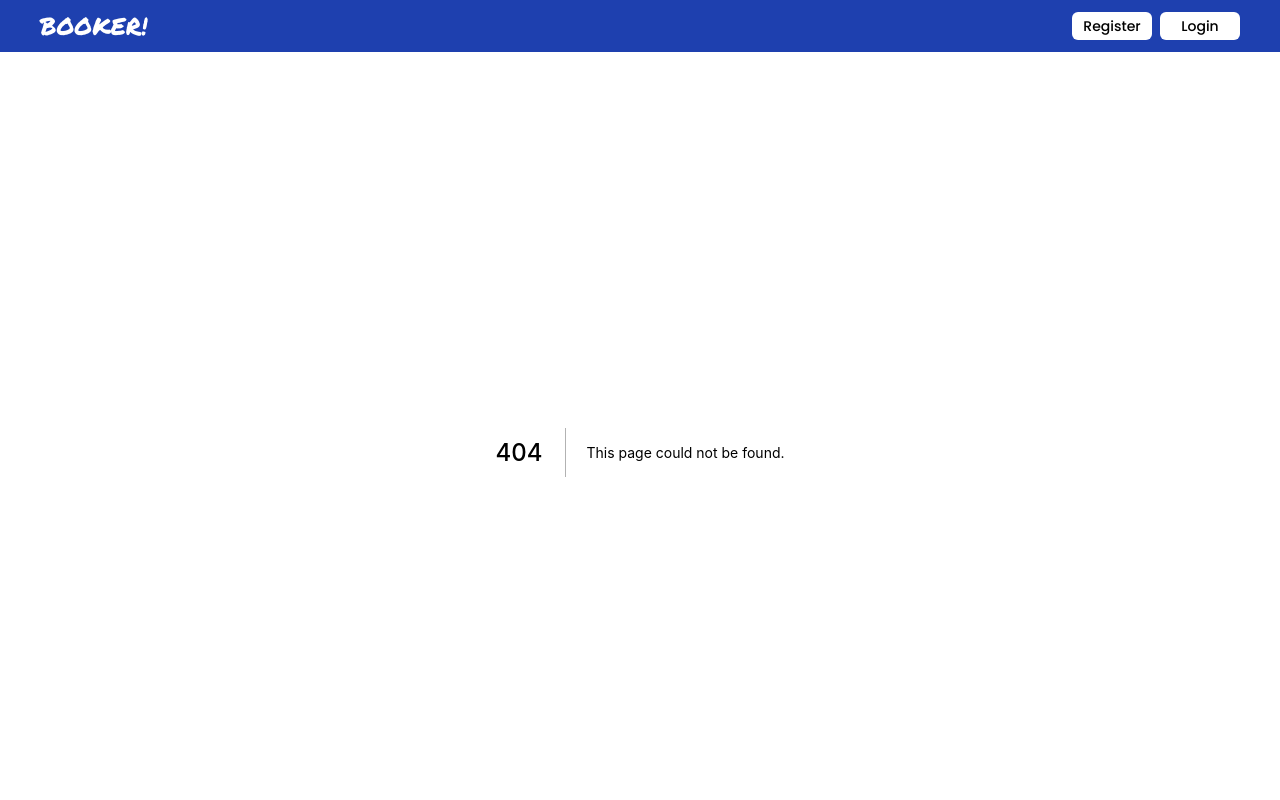
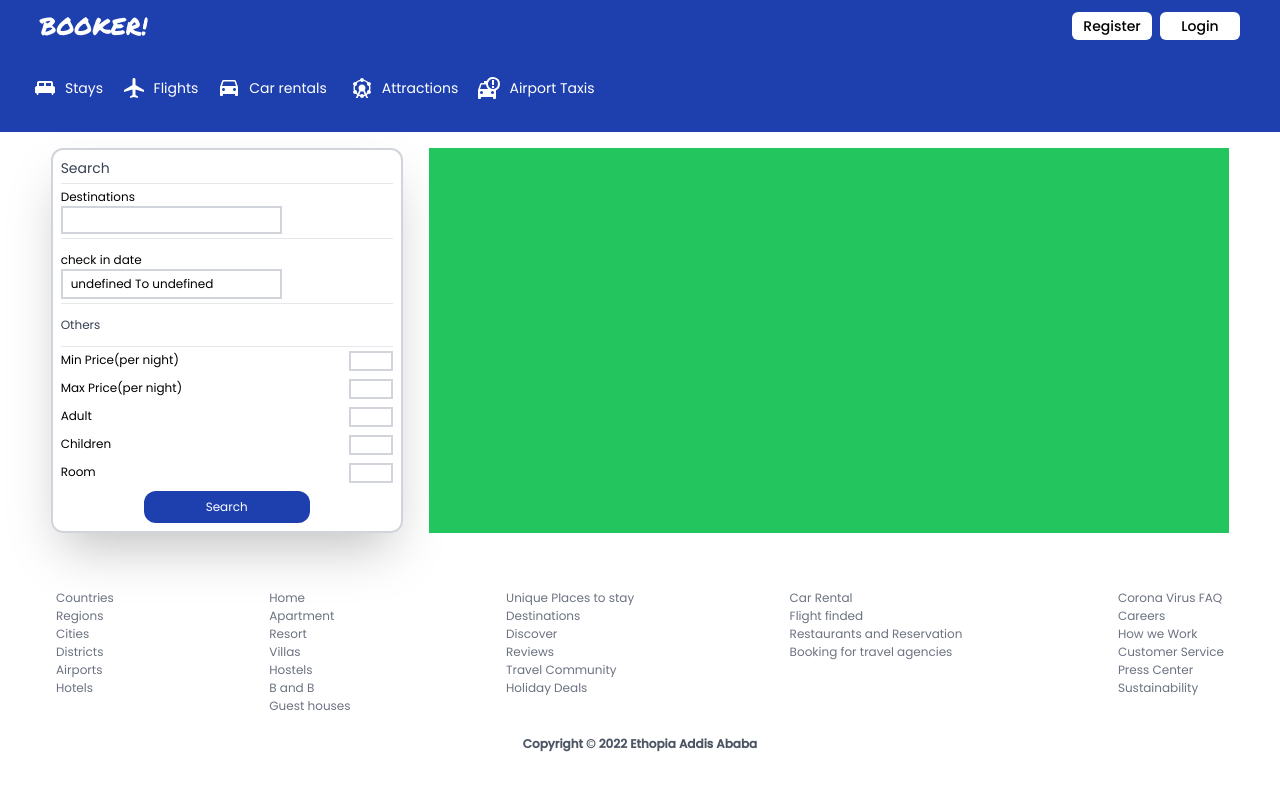
Before and after one commit to liferacer23/Hotel-Reservation-Client, a Next.js app: page /lists in a window 1280 px wide. Before the commit this address had no page. Shown: the top 800 px of the page. Built offline with nearby package versions, Linux system fonts and the light colour scheme.

Commit message:
made some modifications to the list page

```diff
--- a/components/Header.js
+++ b/components/Header.js
@@ -12,6 +12,8 @@ import { DateRange } from "react-date-range";
 import { format } from "date-fns";
 import {motion} from 'framer-motion'
 import { duration } from "@mui/material";
+import { useRouter } from "next/router";
+import Link from "next/link";
 export default function Header({type}) {
   const sub = "sub";
   const add = "add";
@@ -19,12 +21,27 @@ export default function Header({type}) {
     { startDate: new Date(), endDate: new Date(), key: "selection" },
   ]);
   const [openDate, setOpenDate] = useState(false);
+  const [destination, setDestination] = useState("");
   const [openOptions, setOpenOptions] = useState(false);
+
   const [options, setOptions] = useState({
     adults: 0,
     children: 0,
     room: 0,
   });
+
+  let data = {
+    startDate:format(date[0].startDate, "MM-dd-yyyy"),
+    endDate:format(date[0].endDate, "MM-dd-yyyy"),
+    destination:destination,
+    adults:options.adults,
+    children:options.children,
+    room:options.room,
+  };
+
+
+
+
   const cusomerHandler = (name, operation) => {
     setOptions((prev) => {
       return {
@@ -40,6 +57,13 @@ export default function Header({type}) {
 
     });
   };
+
+  //console.log(data);
+
+/*   const handleSearch=()=>{
+        route.push('/lists',{state:{destination,date,options}})
+
+  } */
   return (
     <>
       <div className="relative flex flex-col w-screen bg-blue-800 text-white">
@@ -87,18 +111,21 @@ export default function Header({type}) {
               className="text-sm h-full outline-none pl-2"
               type="text"
               placeholder="Where are you going?"
+              onChange={(e)=>{setDestination(e.target.value)}}
             />
           </div>
           <div className=" cursor-pointer relative flex p-1 space-x-2 items-center">
             <CalendarTodayIcon
               onClick={() => {
                 setOpenDate((prev) => !prev);
+                setOpenOptions(false)
               }}
               className="text-yellow-500"
             />
             <span
               onClick={() => {
                 setOpenDate((prev) => !prev);
+                setOpenOptions(false)
               }}
               className="flex text-center text-xs"
             >
@@ -113,14 +140,15 @@ export default function Header({type}) {
                 moveRangeOnFirstSelection={false}
                 ranges={date}
                 className="z-50 absolute top-11"
+                minDate={new Date()}
               />
             ) : (
               ""
             )}
           </div>
           <div className="realtive flex p-1 space-x-2 items-center">
-            <Person onClick={()=>{setOpenOptions(prev=>!prev)}} className="cursor-pointer text-yellow-500" />
-            <span onClick={()=>{setOpenOptions(prev=>!prev)}} className="text-xs w-[13rem] text-center cursor-pointer">
+            <Person onClick={()=>{setOpenOptions(prev=>!prev);setOpenDate(false);}} className="cursor-pointer text-yellow-500" />
+            <span onClick={()=>{setOpenOptions(prev=>!prev);setOpenDate(false);}} className="text-xs w-[13rem] text-center cursor-pointer">
               {`${options.adults} · Adults ${options.children} · Children ${options.room} · Room`}{" "}
             </span>
             {openOptions? <div className="z-50 bg-white absolute text-xs flex flex-col justify-between rounded-xl p-2 top-[10rem] border-2 border-gray-200 text-gray-800 w-[12rem] h-[8rem]">
@@ -201,9 +229,14 @@ export default function Header({type}) {
             </div>:""}
           </div>
           <div className="flex p-1 space-x-2 items-center">
-            <button className="rounded-xl w-20 h-8 text-sm bg-blue-800 text-white">
+           <Link as ="/lists" href={{
+             pathname: "/lists",
+             query:data
+           }}>
+            <button  className="rounded-xl w-20 h-8 text-sm bg-blue-800 text-white">
               Search
             </button>
+            </Link>
           </div>
         </motion.div>
         </>
--- /dev/null
+++ b/components/Lists.js
@@ -0,0 +1,100 @@
+import React, { useState } from 'react'
+import { useRouter } from "next/router";
+import { DateRange } from 'react-date-range';
+import { format } from "date-fns";
+export default function Lists() {
+    const router = useRouter();
+    const query = router.query;
+    const [changed,setChanged]=useState(false);
+    const [open,setOpen]=useState(false);
+    const [destination,setDestination]= useState(query.destination);
+    const [options,setOptions]= useState({
+        adults: query.adults,
+        children: query.children,
+        room: query.room,
+    });
+    const [date,setDate]= useState([{
+        startDate: query.startDate,
+        endDate: query.endDate,
+        key: "selection"
+}]);
+     const [newDate, setNewDate] = useState([
+        { startDate: new Date(), endDate: new Date(), key: "selection" },
+      ]);
+
+      console.log(date);
+  return (
+    <div>
+         <div className="p-2 mt-2 mb-10">
+        <div className=" flex justify-evenly gap-4 mx-8">
+          <form className="flex flex-col overflow-x-hidden border-2 border-gray-300 w-[22rem] h-fit p-2 rounded-xl shadow-2xl overflow-auto">
+            <div className="flex justify-start w-full">
+              <h1 className="text-sm text-gray-700">Search</h1>
+            </div>
+            <hr className="mt-1 mb-1"/>
+            <div className="flex flex-col w-4/6">
+              <h1 className="text-xs">Destinations</h1>
+              <input
+                className="h-7 pl-2 text-xs border-2 border-gray-300 outline-none"
+                placeholder={destination}
+                type="text"
+              />
+            </div>
+            <hr className="mt-1 mb-1"/>
+            <div className="mt-2 h-12 flex flex-col w-4/6 relative">
+              <h1 className="text-xs">check in date</h1>
+              <span onClick={()=>{setOpen(prev=>!prev)}} className='flex items-center justify-start h-10 pl-2 text-xs border-2 border-gray-300 outline-none w-full h-full'>
+
+                {changed?`${format(date[0].startDate, "MM-dd-yyyy")} To ${format(date[0].endDate, "MM-dd-yyyy")}`:`${date[0].startDate} To ${date[0].endDate}`}
+
+
+              </span>
+              {open?<DateRange
+                editableDateInputs={true}
+                onChange={(value) => {setDate([value.selection])
+                setChanged(true)}}
+                moveRangeOnFirstSelection={false}
+                ranges={changed?date:newDate}
+                className="z-50 absolute top-12 -left-2"
+                minDate={new Date()}
+              />:""}
+            </div>
+            <hr className="mt-1 mb-1"/>
+            <div className="mt-2 flex flex-col">
+              <div className=" mb-2 flex justify-start w-full">
+                <h1 className="text-xs text-gray-700">Others</h1>
+              </div>
+              <hr className="mt-1 mb-1"/>
+              <div className="flex flex-col w-full space-y-2">
+                <div className="flex justify-between">
+                  <h1 className="text-xs">Min Price(per night)</h1>
+                  <input className="w-11 h-5 border-2 border-gray-300 outline-none" type="Number" />
+                </div>
+                <div className="flex justify-between">
+                  <h1 className="text-xs">Max Price(per night)</h1>
+                  <input className="w-11 h-5 border-2 border-gray-300 outline-none" type="Number" />
+                </div>
+                <div className="flex justify-between">
+                  <h1 className="text-xs">Adult</h1>
+                  <input min={0} placeholder={options.adults} className="text-xs w-11 h-5 border-2 border-gray-300 outline-none" type="Number" />
+                </div>
+                <div className="flex justify-between">
+                  <h1 className="text-xs">Children</h1>
+                  <input min={0} placeholder={options.children} className="text-xs w-11 h-5 border-2 border-gray-300 outline-none" type="Number" />
+                </div>
+                <div className="flex justify-between">
+                  <h1 className="text-xs">Room</h1>
+                  <input min={0} placeholder={options.room} className="text-xs w-11 h-5 border-2 border-gray-300 outline-none" type="Number" />
+                </div>
+                <div className='flex items-center justify-center'>
+                  <button type="submit" className=" rounded-xl cursor-pointer w-3/6 h-8 bg-blue-800 text-white p-2 text-xs flex items-center justify-center">Search</button>
+                </div>
+              </div>
+            </div>
+          </form>
+          <div className="w-4/6 bg-green-500">{query.destination}</div>
+        </div>
+      </div>
+    </div>
+  )
+}
--- a/components/PropertyList.js
+++ b/components/PropertyList.js
@@ -1,19 +1,30 @@
 import Image from "next/image";
 import { motion } from "framer-motion";
-
-import { useState, useEffect,useRef } from "react";
+import Link from "next/link";
+import { useState, useEffect, useRef } from "react";
 export default function PropertyList() {
   const [width, setWidth] = useState(0);
-    const carousel = useRef()
+  const carousel = useRef();
 
-
-  useEffect(()=>{
+  useEffect(() => {
     //console.log(carousel.current.scrollWidth + carousel.current.offsetWidth)
-    setWidth(carousel.current.scrollWidth-carousel.current.offsetWidth);
-      },[])
+    setWidth(carousel.current.scrollWidth - carousel.current.offsetWidth);
+  }, []);
   return (
-    <motion.div ref={carousel} whileTap={{cursor:"grabbing"}} className="overflow-hidden flex mx-12">
-      <motion.div animate={{x:-width}} transition={{duration:12,yoyo:Infinity}} initial={{x:0}} exit={{x:0}} drag="x" dragConstraints={{right:0,left:-width}} className="cursor-grab flex gap-6 mx-auto">
+    <motion.div
+      ref={carousel}
+      whileTap={{ cursor: "grabbing" }}
+      className="overflow-hidden flex mx-12"
+    >
+      <motion.div
+        animate={{ x: -width }}
+        transition={{ duration: 12, yoyo: Infinity }}
+        initial={{ x: 0 }}
+        exit={{ x: 0 }}
+        drag="x"
+        dragConstraints={{ right: 0, left: -width }}
+        className="cursor-grab flex gap-6 mx-auto"
+      >
         <div className=" flex flex-col p-2">
           <div className="w-[14rem] h-[12rem] relative">
             <Image
@@ -24,10 +35,14 @@ export default function PropertyList() {
               alt="property-1"
             />
           </div>
+          <Link href="list">
             <div className="p-2 flex flex-col">
-            <h1 className="text-xl font-bold text-gray-600">Resorts</h1>
+              <h1 className="text-xl font-bold text-gray-600 hover:underline hover:cursor-pointer">
+                Resorts
+              </h1>
               <h1 className="text-xs">233 hotel</h1>
             </div>
+          </Link>
         </div>
         <div className=" flex flex-col p-2">
           <div className="w-[14rem] h-[12rem] relative">
@@ -39,10 +54,14 @@ export default function PropertyList() {
               alt="property-1"
             />
           </div>
+          <Link href="list">
             <div className="p-2 flex flex-col">
-            <h1 className="text-xl font-bold text-gray-600">Hotels</h1>
+              <h1 className="text-xl font-bold text-gray-600 hover:underline hover:cursor-pointer">
+                Hotels
+              </h1>
               <h1 className="text-xs">233 hotel</h1>
             </div>
+          </Link>
         </div>
         <div className=" flex flex-col p-2">
           <div className="w-[14rem] h-[12rem] relative">
@@ -54,10 +73,14 @@ export default function PropertyList() {
               alt="property-1"
             />
           </div>
+          <Link href="list">
             <div className="p-2 flex flex-col">
-            <h1 className="text-xl font-bold text-gray-600">Apartments</h1>
+              <h1 className="text-xl font-bold text-gray-600 hover:underline hover:cursor-pointer">
+                Apartments
+              </h1>
               <h1 className="text-xs">233 hotel</h1>
             </div>
+          </Link>
         </div>
         <div className=" flex flex-col p-2">
           <div className="w-[14rem] h-[12rem] relative">
@@ -69,10 +92,14 @@ export default function PropertyList() {
               alt="property-1"
             />
           </div>
+          <Link href="list">
             <div className="p-2 flex flex-col">
-            <h1 className="text-xl font-bold text-gray-600">Villas</h1>
+              <h1 className="text-xl font-bold text-gray-600 hover:underline hover:cursor-pointer">
+                Villas
+              </h1>
               <h1 className="text-xs">233 hotel</h1>
             </div>
+          </Link>
         </div>
         <div className=" flex flex-col p-2">
           <div className="w-[14rem] h-[12rem] relative">
@@ -84,10 +111,14 @@ export default function PropertyList() {
               alt="property-1"
             />
           </div>
+          <Link href="list">
             <div className="p-2 flex flex-col">
-            <h1 className="text-xl font-bold text-gray-600">Cabins</h1>
+              <h1 className="text-xl font-bold text-gray-600 hover:underline hover:cursor-pointer">
+                Cabins
+              </h1>
               <h1 className="text-xs">233 hotel</h1>
             </div>
+          </Link>
         </div>
         <div className=" flex flex-col p-2">
           <div className="w-[14rem] h-[12rem] relative">
@@ -99,10 +130,14 @@ export default function PropertyList() {
               alt="property-1"
             />
           </div>
+          <Link href="list">
             <div className="p-2 flex flex-col">
-            <h1 className="text-xl font-bold text-gray-600">Boats</h1>
+              <h1 className="text-xl font-bold text-gray-600 hover:underline hover:cursor-pointer">
+                Boats
+              </h1>
               <h1 className="text-xs">233 hotel</h1>
             </div>
+          </Link>
         </div>
       </motion.div>
     </motion.div>
--- a/pages/hotels/[hotel].js
+++ b/pages/hotels/[hotel].js
@@ -8,6 +8,7 @@ export default function SingleHotel() {
         <meta name="description" content="Generated by create next app" />
         <link rel="icon" href="/favicon.ico" />
       </Head>
+
     </div>
   );
 }
--- a/pages/index.js
+++ b/pages/index.js
@@ -14,7 +14,7 @@ export default function Home() {
       transition={{ duration: 0.8 }}
     >
       <Head>
-        <title>Hotel Reservation</title>
+        <title>Hotel Reservation | Home</title>
         <meta name="description" content="Generated by create next app" />
         <link rel="icon" href="/favicon.ico" />
       </Head>
--- a/pages/list.js
+++ /dev/null
@@ -1,15 +0,0 @@
-import  Head  from "next/head";
-import Header from "../components/Header";
-import Navbar from "../components/Navbar";
-export default function list() {
-  return (
-    <div>
-         <Head>
-        <title>Hotel Reservation | Lists</title>
-        <meta name="description" content="Generated by create next app" />
-        <link rel="icon" href="/favicon.ico" />
-      </Head>
-      <Header />
-    </div>
-  )
-}
--- /dev/null
+++ b/pages/lists.js
@@ -0,0 +1,15 @@
+import Head from "next/head";
+import Header from "../components/Header";
+import Lists from "../components/Lists";
+
+export default function list() {
+  return (
+    <div>
+      <Head>
+        <title>Hotel Reservation | List</title>
+      </Head>
+      <Header />
+     <Lists/>
+    </div>
+  );
+}
```
Lines whose indentation alone changed are shown as unchanged.
